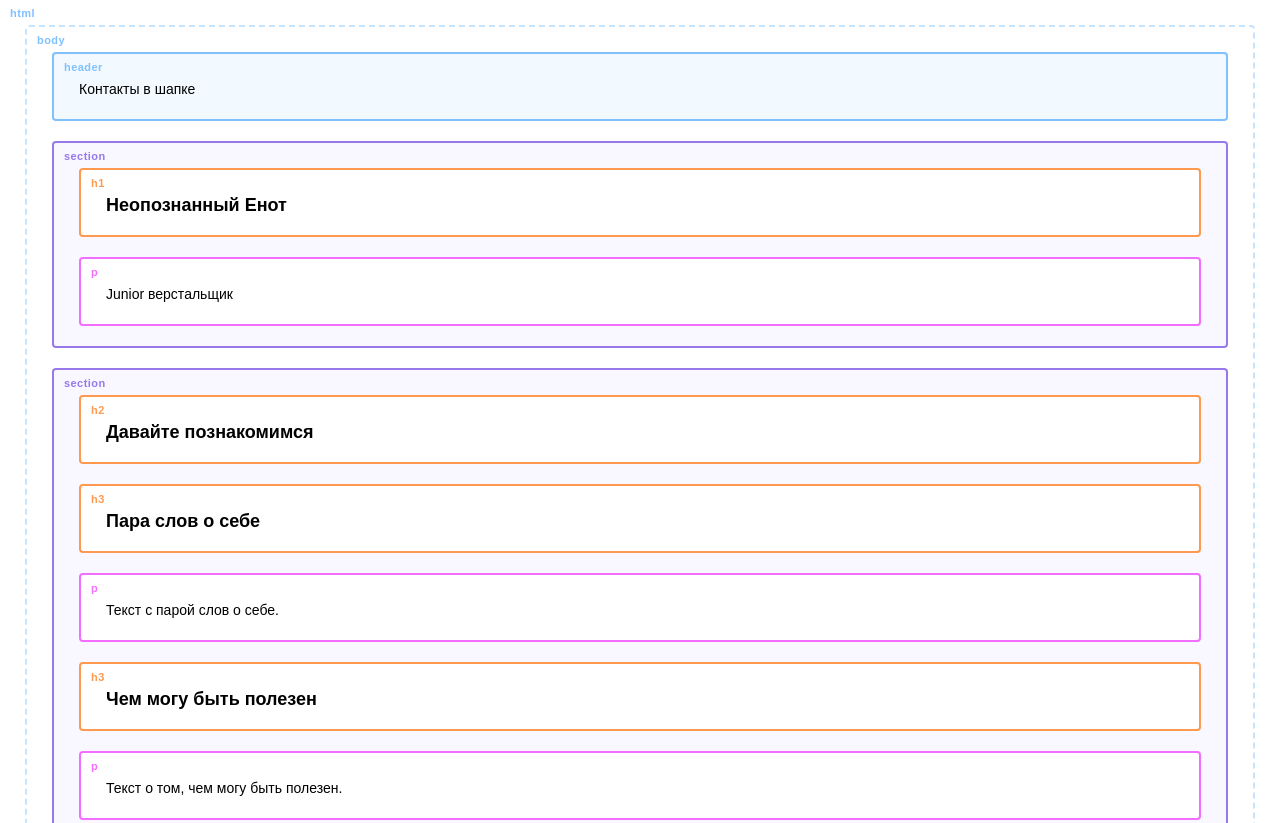
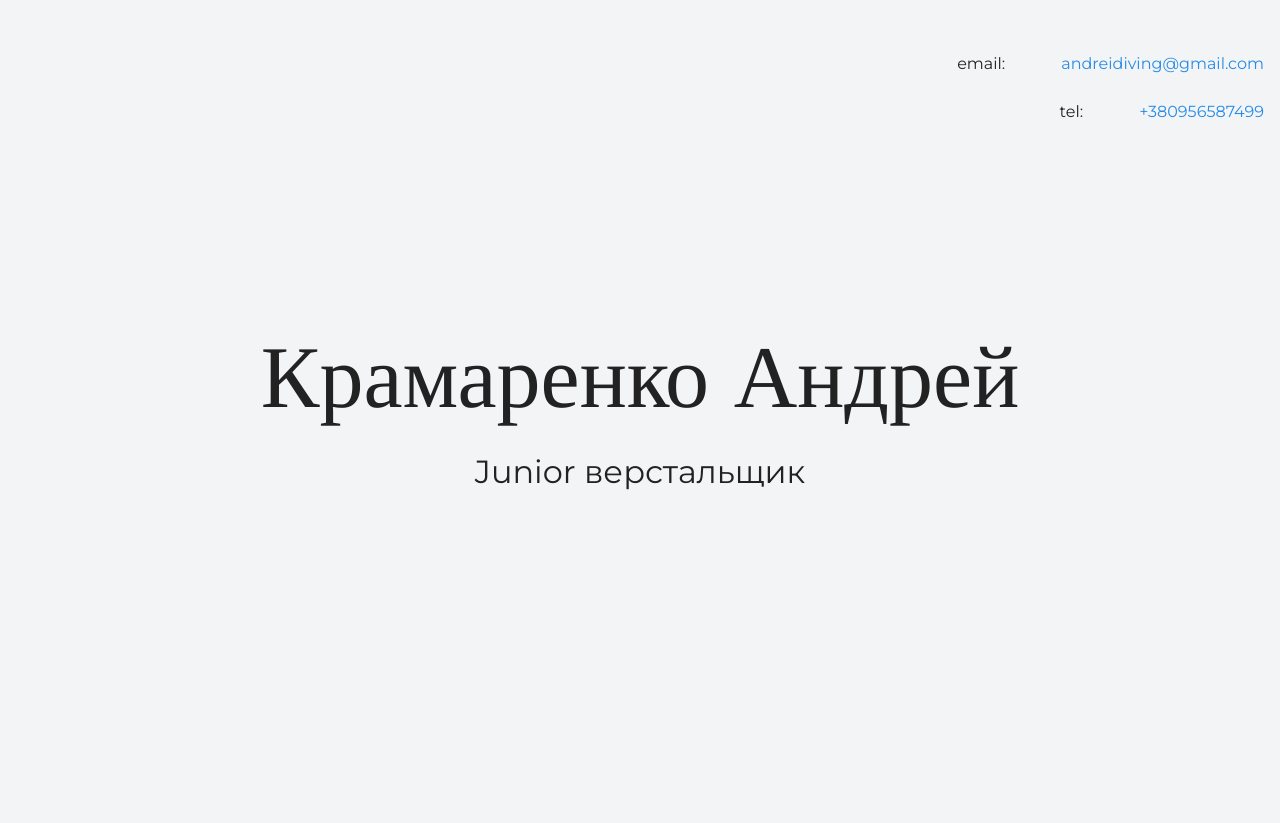
Before and after one commit to AndreiDiving/my-site, a plain HTML site: page index.html in a window 1280 px wide. Shown: the top 823 px of the page. Drawn offline with nearby package versions, Linux system fonts and the light colour scheme.

Commit message:
Изминения

```diff
--- a/index.html
+++ b/index.html
@@ -2,29 +2,42 @@
 <html lang="ru">
   <head>
     <meta charset="UTF-8">
-    <link rel="stylesheet" href="outlines.css">
+    <link rel="stylesheet" href="style.css">
     <title>Портфолио Junior верстальщика</title>
+    <link href="https://fonts.googleapis.com/css?family=Montserrat:400,500,700|Old+Standard+TT&display=swap&subset=cyrillic" rel="stylesheet">
   </head>
 
   <body>
     <header class="page-header">
-      Контакты в шапке
+      <div class="container">
+        <p>
+          email:<a href="andreidiving@gmail.com">andreidiving@gmail.com</a>
+        </p>
+        <p>
+          tel:<a href="+380956587499">+380956587499</a>
+        </p>
+    </div>
     </header>
 
     <section class="hero-image">
-      <h1 class="heading">Неопознанный Енот</h1>
+      <div class="container">
+        <h1 class="heading">Крамаренко Андрей</h1>
         <p>Junior верстальщик</p>
+    </div>
     </section>
 
     <section class="intro">
+      <div class="container">
         <h2 class="subheading">Давайте познакомимся</h2>
         <h3>Пара слов о себе</h3>
         <p>Текст с парой слов о себе.</p>
         <h3>Чем могу быть полезен</h3>
         <p>Текст о том, чем могу быть полезен.</p>
+    </div>
     </section>
 
     <section class="portfolio">
+      <div class="container">
         <h2 class="subheading">Мои работы</h2>
 
         <h3>Сайт инструктора Кекса</h3>
@@ -32,10 +45,13 @@
 
         <h3>Блог начинающего верстальщика</h3>
         <p>Статический блог про обучение HTML и CSS.</p>
+    </div>
     </section>
 
     <footer class="page-footer">
-      Контакты в подвале
+      <div class="container">
+        <p>Контакты в подвале</p>
+    </div>
     </footer>
   </body>
 </html>
```
Also changed, not shown: style.css (indentation only). Lines whose indentation alone changed are shown as unchanged.
